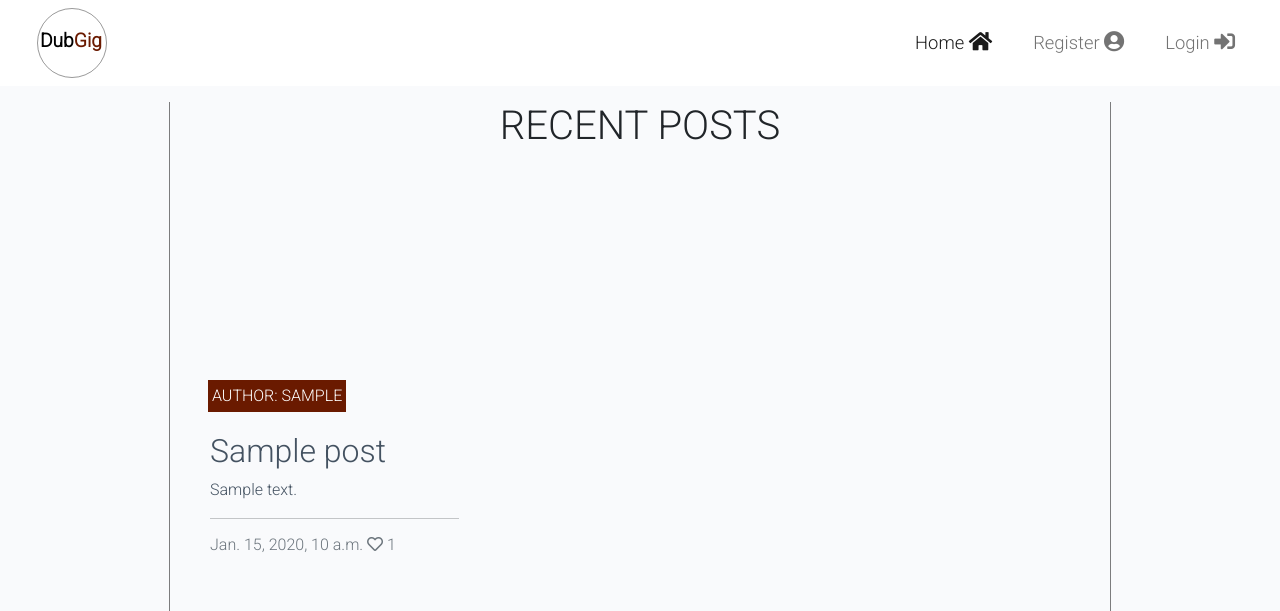
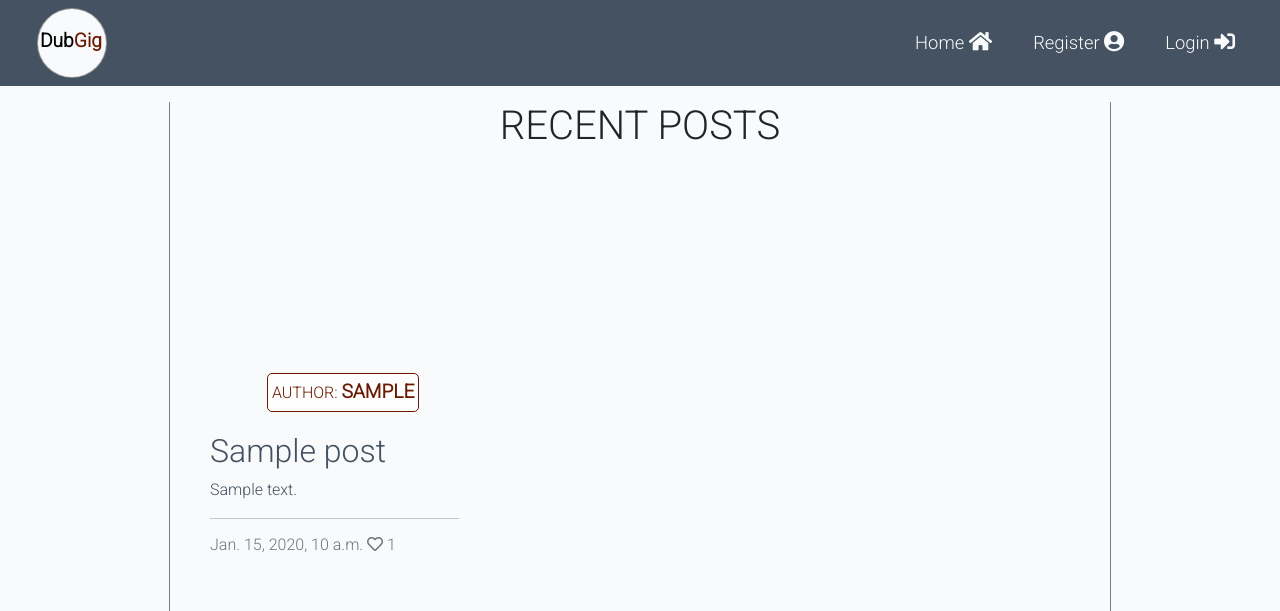
Before and after one commit to DanielMaherDev/dubgig, a Django app: page / in a window 1280 px wide. Shown: the top 611 px of the page. Run offline with Django 3.2, Linux system fonts and the light colour scheme; tables that the repository leaves empty hold one stand-in row (values such as "Sample post").

Commit message:
fix styling on blog

```diff
--- a/static/css/style.css
+++ b/static/css/style.css
@@ -12,7 +12,7 @@ body {
     height: 70px;
     margin-left: 25px;
     margin-right: 50px;
-
+background-color: #F9FAFC;
 }
 
 #logo a {
@@ -31,14 +31,17 @@ body {
 
 .navbar {
     font-size: 1.15rem;
+    background-color: #445261;
 }
 
 .navbar a{
     margin-right: 25px;
+    color: #F9FAFC !important;
 }
 
 .navbar i{
     font-size: 1.3rem;
+    color: #F9FAFC
 }
 .red {
     color: #6a1a00;
@@ -85,14 +88,26 @@ body {
     position: absolute;
     bottom: 5%;
     min-width: 30%;
-    left: -2px;
-    background-color: #6a1a00;
+    right: 40px;
+    background-color: rgba(255,255,255,0.8);
+    border: 1px solid #6a1a00;
+    border-radius: 5px;
+}
+
+.image-flash p{
+    color: #6a1a00;
+
 }
 
 .author {
     color: white;
     margin: 4px;
     text-transform: uppercase;
+}
+
+#author {
+    font-weight: 800;
+    font-size: 1.2em;
 }
 
 .masthead {
--- a/templates/base.html
+++ b/templates/base.html
@@ -24,7 +24,7 @@
 
     <!-- Navigation -->
 
-    <nav class="navbar navbar-expand-lg navbar-light bg-white">
+    <nav class="navbar navbar-expand-lg navbar-light">
         <div class="container-fluid">
             <div id="logo"><a class="navbar-brand" href="{% url 'home' %}"><span class="brand">Dub<span class="red">Gig</span></span></a></div>
             <button class="navbar-toggler" type="button" data-bs-toggle="collapse" data-bs-target="#navbarText"
--- a/templates/index.html
+++ b/templates/index.html
@@ -22,7 +22,7 @@
                                 <div class="card-img-top" style="background-image: url('{{ post.featured_image.url }}')"></div>
                                 {% endif %}
                                 <div class="image-flash">
-                                    <p class="author">Author: {{ post.author }}</p>
+                                    <p class="author">Author: <span id="author">{{ post.author }}</span></p>
                                 </div>
                             </div>
                             <a href="{% url 'post_detail' post.slug %}" class="post-link">
```
